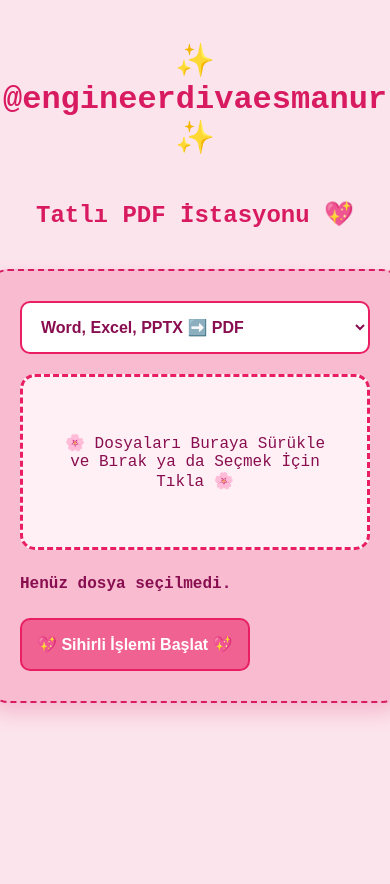
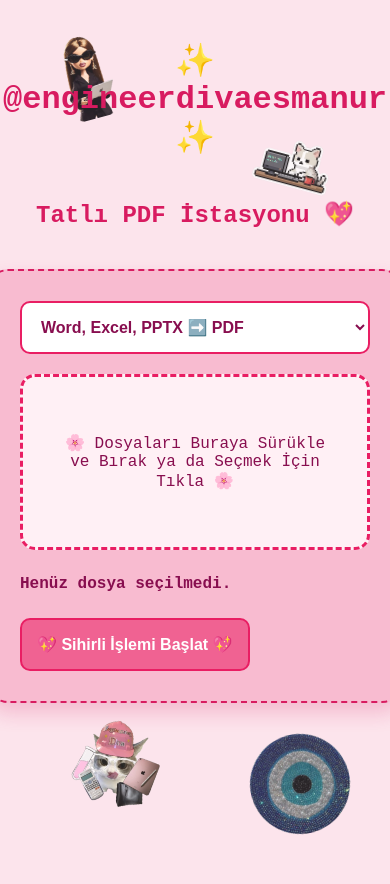
Before and after one commit to esmanurdnmz/myconverter, a Flask app: page / in a window 390 px wide. Before the commit the page ends 718 px from the top, so only its background shows below. Run offline with Flask 3, Linux system fonts and the light colour scheme.

Commit message:
Responsive stickerlar ve harika tasarim eklendi

```diff
--- a/app.py
+++ b/app.py
@@ -9,6 +9,7 @@ from werkzeug.utils import secure_filename
 from PyPDF2 import PdfMerger, PdfReader, PdfWriter
 from pdf2docx import Converter
 from PIL import Image
+from flask import send_from_directory
 
 app = Flask(__name__)
 app.config['MAX_CONTENT_LENGTH'] = 500 * 1024 * 1024  # 500 MB Sınırı
@@ -162,6 +163,12 @@ def process_files():
         except Exception as e:
             return jsonify({"error": f"İşlem hatası: {str(e)}"}), 500
 
+@app.route('/<path:filename>')
+def serve_sticker(filename):
+    if filename.endswith('.png'):
+        return send_from_directory('.', filename)
+    return "Bulunamadı", 404
+
 
 if __name__ == '__main__':
-    app.run(host='0.0.0.0', port=5000, debug=False)
+    app.run(debug=True, port=5001)
--- a/templates/index.html
+++ b/templates/index.html
@@ -11,8 +11,26 @@
             color: #880E4F;
             margin: 0; padding: 20px;
             display: flex; flex-direction: column; align-items: center;
+            min-height: 100vh;
+            position: relative;
+            overflow-x: hidden;
         }
-        h1, h2 { color: #D81B60; text-align: center; }
+        /* Stickerler için rastgele konum stilleri */
+        .sticker {
+            position: absolute;
+            width: 90px;
+            height: auto;
+            pointer-events: none;
+            opacity: 0.85;
+            z-index: 10;
+        }
+        .s1 { top: 30px; left: 40px; transform: rotate(-15deg); }
+        .s2 { top: 80px; right: 50px; transform: rotate(15deg); }
+        .s3 { bottom: 40px; left: 60px; transform: rotate(10deg); width: 110px; }
+        .s4 { bottom: 50px; right: 40px; transform: rotate(-10deg); width: 100px; }
+        .s5 { top: 45%; left: 15px; transform: rotate(5deg); width: 80px; }
+
+        h1, h2 { color: #D81B60; text-align: center; position: relative; z-index: 20; }
         .container {
             width: 100%; max-width: 800px;
             background-color: #F8BBD0;
@@ -20,6 +38,8 @@
             box-shadow: 0 10px 20px rgba(216, 27, 96, 0.2);
             border: 2px dashed #D81B60;
             margin-top: 20px;
+            position: relative;
+            z-index: 20;
         }
         .controls {
             display: flex; flex-direction: column; gap: 15px; margin-bottom: 20px;
@@ -59,6 +79,13 @@
     </style>
 </head>
 <body>
+
+    <!-- Karışık Yerleştirilmiş Stickerler -->
+    <img src="/Bratz.png" class="sticker s1" alt="Sticker">
+    <img src="/codecat.png" class="sticker s2" alt="Sticker">
+    <img src="/divacat.png" class="sticker s3" alt="Sticker">
+    <img src="/nazar.png" class="sticker s4" alt="Sticker">
+    <img src="/pccat.png" class="sticker s5" alt="Sticker">
 
     <h1>✨ @engineerdivaesmanur ✨</h1>
     <h2>Tatlı PDF İstasyonu 💖</h2>
@@ -160,18 +187,17 @@
             const action = actionSelect.value;
             const files = fileInput.files;
 
-            // Basit tür kontrolü
             for (let file of files) {
                 let name = file.name.toLowerCase();
                 if (action === 'pdf_to_word' || action === 'split_pdf' || action === 'merge_pdf') {
                     if (!name.endsWith('.pdf')) {
-                        errorAlert.innerText = `Hata: "${file.name}" bir PDF dosyası değil! Seçilen işlem için sadece PDF yüklemelisin.`;
+                        errorAlert.innerText = `Hata: "${file.name}" bir PDF dosyası değil!`;
                         errorAlert.style.display = 'block';
                         return;
                     }
                 } else if (action === 'img_to_pdf') {
                     if (!name.endsWith('.jpg') && !name.endsWith('.jpeg') && !name.endsWith('.png')) {
-                        errorAlert.innerText = `Hata: "${file.name}" bir resim (JPG/PNG) dosyası değil!`;
+                        errorAlert.innerText = `Hata: "${file.name}" bir resim dosyası değil!`;
                         errorAlert.style.display = 'block';
                         return;
                     }
@@ -191,20 +217,12 @@
 
             try {
                 const response = await fetch('/process', { method: 'POST', body: formData });
-
                 if (!response.ok) {
-                    let errorMessage = "Bir hata oluştu.";
-                    try {
-                        const errorData = await response.json();
-                        errorMessage = errorData.error || errorMessage;
-                    } catch (e) {
-                        errorMessage = response.status === 413 ? "Dosya boyutu çok büyük (Maks: 500 MB)." : "Sunucu hatası oluştu.";
-                    }
-                    throw new Error(errorMessage);
+                    const errorData = await response.json();
+                    throw new Error(errorData.error || "Sunucu hatası.");
                 }
 
                 progressFill.style.width = '100%';
-
                 const blob = await response.blob();
                 const downloadUrl = window.URL.createObjectURL(blob);
                 const a = document.createElement('a');
@@ -220,16 +238,14 @@
                 document.body.appendChild(a);
                 a.click();
                 a.remove();
-
-                document.getElementById('status-text').innerText = "🎉 İşlem Tamamlandı! Dosyan iniyor...";
-
+                document.getElementById('status-text').innerText = "🎉 İşlem Tamamlandı!";
             } catch (error) {
                 errorAlert.innerText = error.message;
                 errorAlert.style.display = 'block';
                 progressWrapper.style.display = 'none';
             } finally {
                 submitBtn.disabled = false;
-                setTimeout(() => { progressWrapper.style.display = 'none'; progressFill.style.width = '0%'; document.getElementById('status-text').innerText = "Sihir gerçekleşiyor, lütfen bekle... ✨"; }, 3000);
+                setTimeout(() => { progressWrapper.style.display = 'none'; progressFill.style.width = '0%'; }, 3000);
             }
         });
     </script>
```
